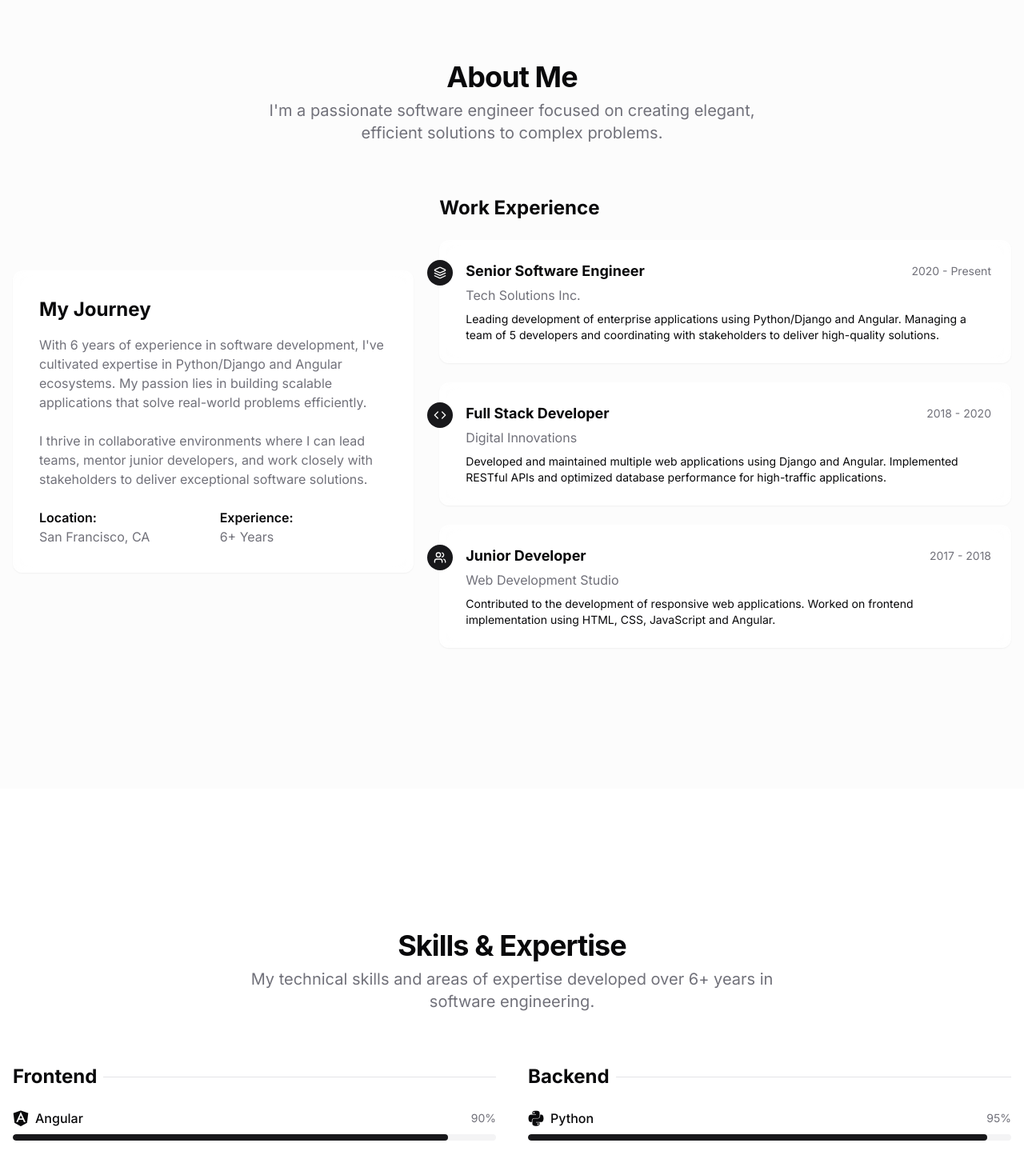
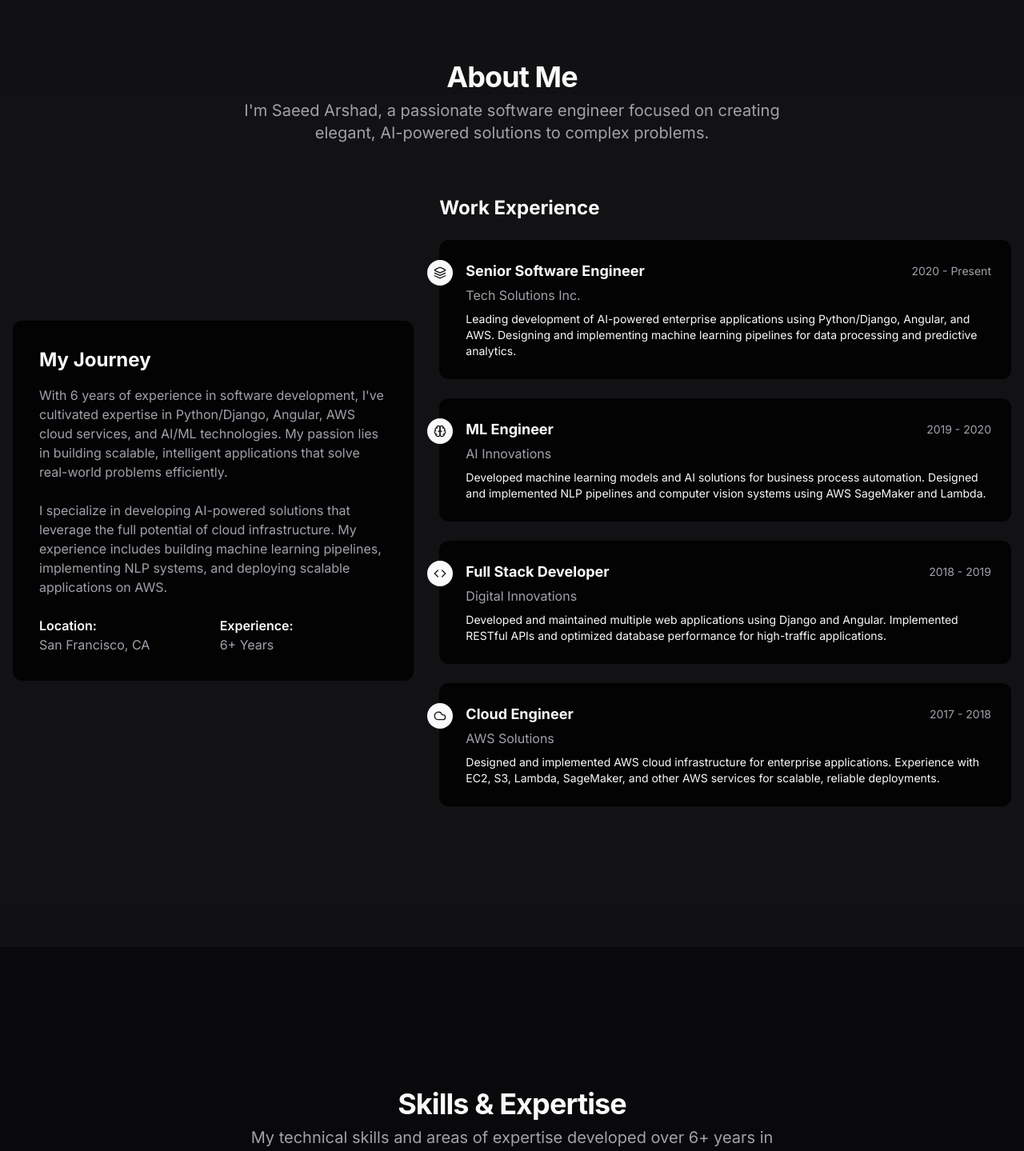
Before and after one commit to saeedarshad/tech-legacy-garden, a React (Vite) app: page / in a window 1280 px wide. Shown: the part 900-2339 px from the top of the page at 80% size. Built offline with nearby package versions, Linux system fonts and the light colour scheme.

Commit message:
Update application and add information
- Update the application to support dark mode.
- Add information about AWS and AI experience.
- Update the description to reflect experience in building scalable AI powered software solutions.

```diff
--- a/src/App.tsx
+++ b/src/App.tsx
@@ -1,3 +1,4 @@
+
 import { Toaster } from "@/components/ui/toaster";
 import { Toaster as Sonner } from "@/components/ui/sonner";
 import { TooltipProvider } from "@/components/ui/tooltip";
@@ -5,10 +6,17 @@ import { QueryClient, QueryClientProvider } from "@tanstack/react-query";
 import { BrowserRouter, Routes, Route } from "react-router-dom";
 import Index from "./pages/Index";
 import NotFound from "./pages/NotFound";
+import { useEffect } from "react";
 
 const queryClient = new QueryClient();
 
-const App = () => (
+const App = () => {
+  // Set dark mode by default
+  useEffect(() => {
+    document.documentElement.classList.add('dark');
+  }, []);
+
+  return (
     <QueryClientProvider client={queryClient}>
       <TooltipProvider>
         <Toaster />
@@ -23,5 +31,6 @@ const App = () => (
       </TooltipProvider>
     </QueryClientProvider>
   );
+};
 
 export default App;
--- a/src/components/About.tsx
+++ b/src/components/About.tsx
@@ -1,12 +1,13 @@
 
 import React, { useEffect, useRef } from 'react';
-import { Code, Users, Layers } from 'lucide-react';
+import { Code, Users, Layers, Cloud, Brain } from 'lucide-react';
 
 type ExperienceItem = {
   title: string;
   company: string;
   period: string;
   description: string;
+  icon?: React.ReactNode;
 };
 
 const About = () => {
@@ -17,19 +18,29 @@ const About = () => {
       title: "Senior Software Engineer",
       company: "Tech Solutions Inc.",
       period: "2020 - Present",
-      description: "Leading development of enterprise applications using Python/Django and Angular. Managing a team of 5 developers and coordinating with stakeholders to deliver high-quality solutions."
+      description: "Leading development of AI-powered enterprise applications using Python/Django, Angular, and AWS. Designing and implementing machine learning pipelines for data processing and predictive analytics.",
+      icon: <Layers size={16} />
+    },
+    {
+      title: "ML Engineer",
+      company: "AI Innovations",
+      period: "2019 - 2020",
+      description: "Developed machine learning models and AI solutions for business process automation. Designed and implemented NLP pipelines and computer vision systems using AWS SageMaker and Lambda.",
+      icon: <Brain size={16} />
     },
     {
       title: "Full Stack Developer",
       company: "Digital Innovations",
-      period: "2018 - 2020",
-      description: "Developed and maintained multiple web applications using Django and Angular. Implemented RESTful APIs and optimized database performance for high-traffic applications."
+      period: "2018 - 2019",
+      description: "Developed and maintained multiple web applications using Django and Angular. Implemented RESTful APIs and optimized database performance for high-traffic applications.",
+      icon: <Code size={16} />
     },
     {
-      title: "Junior Developer",
-      company: "Web Development Studio",
+      title: "Cloud Engineer",
+      company: "AWS Solutions",
       period: "2017 - 2018",
-      description: "Contributed to the development of responsive web applications. Worked on frontend implementation using HTML, CSS, JavaScript and Angular."
+      description: "Designed and implemented AWS cloud infrastructure for enterprise applications. Experience with EC2, S3, Lambda, SageMaker, and other AWS services for scalable, reliable deployments.",
+      icon: <Cloud size={16} />
     }
   ];
 
@@ -68,7 +79,7 @@ const About = () => {
         <div className="text-center mb-16">
           <h2 className="section-title animate-on-scroll opacity-0">About Me</h2>
           <p className="section-subtitle animate-on-scroll opacity-0 max-w-2xl mx-auto">
-            I'm a passionate software engineer focused on creating elegant, efficient solutions to complex problems.
+            I'm Saeed Arshad, a passionate software engineer focused on creating elegant, AI-powered solutions to complex problems.
           </p>
         </div>
 
@@ -78,10 +89,10 @@ const About = () => {
             <div className="glass-card rounded-xl p-8 animate-on-scroll opacity-0">
               <h3 className="text-2xl font-bold mb-4">My Journey</h3>
               <p className="text-muted-foreground mb-6">
-                With 6 years of experience in software development, I've cultivated expertise in Python/Django and Angular ecosystems. My passion lies in building scalable applications that solve real-world problems efficiently.
+                With 6 years of experience in software development, I've cultivated expertise in Python/Django, Angular, AWS cloud services, and AI/ML technologies. My passion lies in building scalable, intelligent applications that solve real-world problems efficiently.
               </p>
               <p className="text-muted-foreground mb-6">
-                I thrive in collaborative environments where I can lead teams, mentor junior developers, and work closely with stakeholders to deliver exceptional software solutions.
+                I specialize in developing AI-powered solutions that leverage the full potential of cloud infrastructure. My experience includes building machine learning pipelines, implementing NLP systems, and deploying scalable applications on AWS.
               </p>
               <div className="grid grid-cols-2 gap-4 mt-6">
                 <div>
@@ -106,13 +117,7 @@ const About = () => {
                   className="relative glass-card rounded-xl p-6 pl-8 animate-on-scroll opacity-0"
                 >
                   <div className="absolute top-6 left-[-16px] w-8 h-8 rounded-full bg-primary flex items-center justify-center text-primary-foreground">
-                    {index === 0 ? (
-                      <Layers size={16} />
-                    ) : index === 1 ? (
-                      <Code size={16} />
-                    ) : (
-                      <Users size={16} />
-                    )}
+                    {item.icon || <Users size={16} />}
                   </div>
                   <div className="mb-1 flex justify-between items-center">
                     <h4 className="font-bold text-lg">{item.title}</h4>
--- a/src/components/Hero.tsx
+++ b/src/components/Hero.tsx
@@ -48,7 +48,7 @@ const Hero = () => {
           {/* Small intro tag */}
           <div className="inline-block animate-on-scroll opacity-0">
             <span className="px-3 py-1 text-sm font-medium bg-primary/10 rounded-full">
-              Senior Software Engineer
+              Saeed Arshad - Senior Software Engineer
             </span>
           </div>
 
@@ -56,14 +56,14 @@ const Hero = () => {
           <h1
             className="mt-6 text-4xl md:text-6xl lg:text-7xl font-display font-bold tracking-tight animate-on-scroll opacity-0"
           >
-            Turning complex problems into elegant solutions
+            Building scalable AI-powered solutions
           </h1>
 
           {/* Subtitle */}
           <p
             className="mt-6 text-xl md:text-2xl text-muted-foreground animate-on-scroll opacity-0"
           >
-            With 6 years of development experience in Python/Django and Angular, I build robust, scalable applications that deliver exceptional user experiences.
+            With 6 years of experience in Python/Django, Angular, AWS, and AI technologies, I create robust applications that transform complex challenges into elegant, intelligent solutions.
           </p>
 
           {/* CTA buttons */}
--- a/src/components/Skills.tsx
+++ b/src/components/Skills.tsx
@@ -1,3 +1,4 @@
+
 import React, { useEffect, useRef } from 'react';
 
 type Skill = {
@@ -22,12 +23,28 @@ const Skills = () => {
     { name: "Django", level: 90, icon: "devicon-django-plain" },
     { name: "PostgreSQL", level: 85, icon: "devicon-postgresql-plain" },
     { name: "RESTful APIs", level: 90, icon: "devicon-nodejs-plain" },
-    { name: "Docker", level: 75, icon: "devicon-docker-plain" }
+    { name: "Docker", level: 85, icon: "devicon-docker-plain" }
+  ];
+
+  const awsSkills: Skill[] = [
+    { name: "AWS EC2", level: 90, icon: "devicon-amazonwebservices-plain" },
+    { name: "AWS Lambda", level: 85, icon: "devicon-amazonwebservices-plain" },
+    { name: "AWS S3", level: 90, icon: "devicon-amazonwebservices-plain" },
+    { name: "AWS SageMaker", level: 80, icon: "devicon-amazonwebservices-plain" },
+    { name: "AWS CloudFormation", level: 75, icon: "devicon-amazonwebservices-plain" }
+  ];
+
+  const aiSkills: Skill[] = [
+    { name: "Machine Learning", level: 85, icon: "devicon-tensorflow-plain" },
+    { name: "NLP", level: 80, icon: "devicon-python-plain" },
+    { name: "Computer Vision", level: 75, icon: "devicon-python-plain" },
+    { name: "Deep Learning", level: 80, icon: "devicon-tensorflow-plain" },
+    { name: "Data Analysis", level: 85, icon: "devicon-pandas-original" }
   ];
 
   const otherSkills: string[] = [
     "Git/GitHub", "CI/CD", "Agile/Scrum", "Unit Testing", "System Design",
-    "AWS", "Performance Optimization", "Team Leadership"
+    "AWS", "Performance Optimization", "Team Leadership", "MLOps", "Kubernetes"
   ];
 
   useEffect(() => {
@@ -81,7 +98,7 @@ const Skills = () => {
         <div className="text-center mb-16">
           <h2 className="section-title animate-on-scroll opacity-0">Skills & Expertise</h2>
           <p className="section-subtitle animate-on-scroll opacity-0 max-w-2xl mx-auto">
-            My technical skills and areas of expertise developed over 6+ years in software engineering.
+            My technical skills and areas of expertise developed over 6+ years in software engineering, cloud computing, and artificial intelligence.
           </p>
         </div>
 
@@ -143,6 +160,64 @@ const Skills = () => {
           </div>
         </div>
 
+        <div className="grid md:grid-cols-2 gap-10 mt-16">
+          {/* AWS Skills */}
+          <div className="animate-on-scroll opacity-0">
+            <h3 className="text-2xl font-bold mb-6 flex items-center">
+              <span className="mr-2">AWS Cloud</span>
+              <div className="h-px flex-grow bg-border"></div>
+            </h3>
+            <div className="space-y-6">
+              {awsSkills.map((skill, index) => (
+                <div key={index}>
+                  <div className="flex justify-between items-center mb-2">
+                    <div className="flex items-center">
+                      <i className={`${skill.icon} text-xl mr-2`}></i>
+                      <span className="font-medium">{skill.name}</span>
+                    </div>
+                    <span className="text-sm text-muted-foreground">{skill.level}%</span>
+                  </div>
+                  <div className="h-2 bg-secondary rounded-full overflow-hidden">
+                    <div
+                      className="skill-bar-progress h-full bg-primary rounded-full transition-all duration-1000 ease-out"
+                      data-width={`${skill.level}%`}
+                      style={{ width: '0%' }}
+                    ></div>
+                  </div>
+                </div>
+              ))}
+            </div>
+          </div>
+
+          {/* AI Skills */}
+          <div className="animate-on-scroll opacity-0">
+            <h3 className="text-2xl font-bold mb-6 flex items-center">
+              <span className="mr-2">AI & Machine Learning</span>
+              <div className="h-px flex-grow bg-border"></div>
+            </h3>
+            <div className="space-y-6">
+              {aiSkills.map((skill, index) => (
+                <div key={index}>
+                  <div className="flex justify-between items-center mb-2">
+                    <div className="flex items-center">
+                      <i className={`${skill.icon} text-xl mr-2`}></i>
+                      <span className="font-medium">{skill.name}</span>
+                    </div>
+                    <span className="text-sm text-muted-foreground">{skill.level}%</span>
+                  </div>
+                  <div className="h-2 bg-secondary rounded-full overflow-hidden">
+                    <div
+                      className="skill-bar-progress h-full bg-primary rounded-full transition-all duration-1000 ease-out"
+                      data-width={`${skill.level}%`}
+                      style={{ width: '0%' }}
+                    ></div>
+                  </div>
+                </div>
+              ))}
+            </div>
+          </div>
+        </div>
+
         {/* Other Skills */}
         <div className="mt-16 animate-on-scroll opacity-0">
           <h3 className="text-2xl font-bold mb-6 flex items-center">
```
Lines whose indentation alone changed are shown as unchanged.
